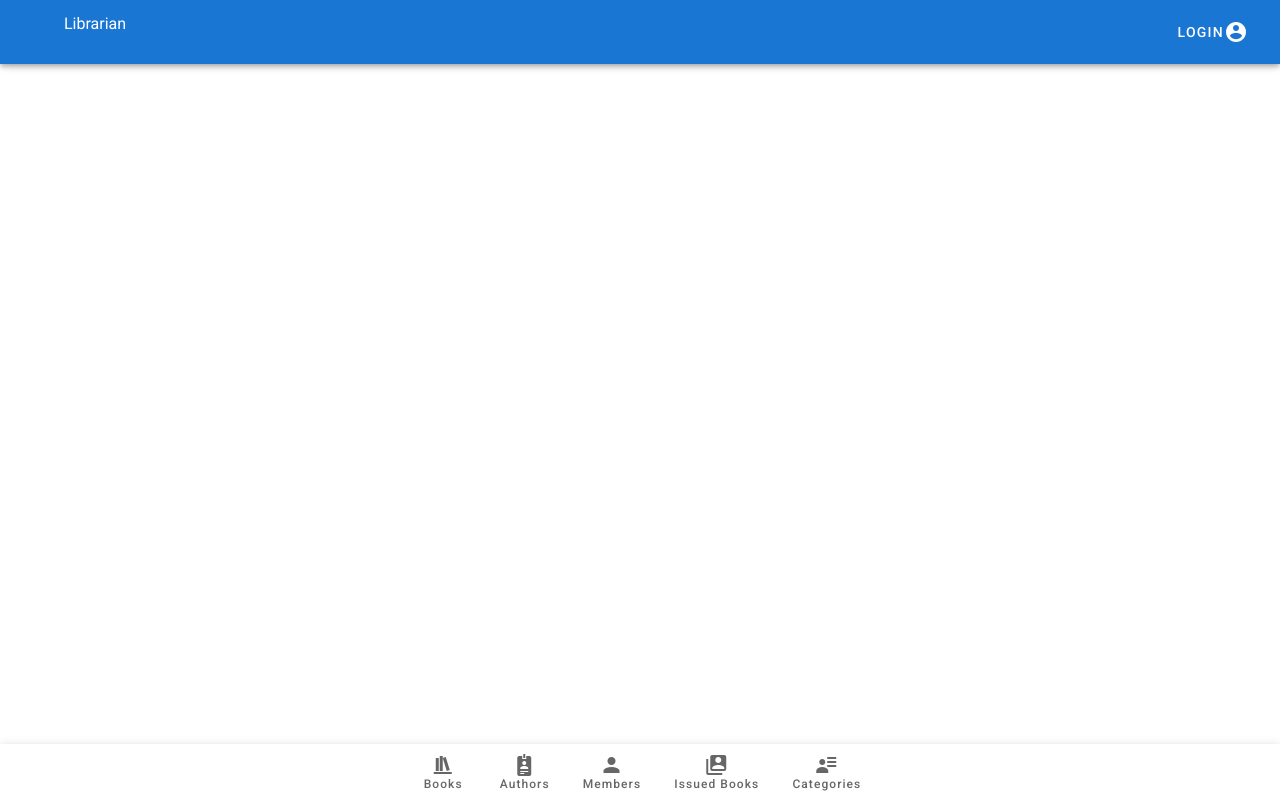
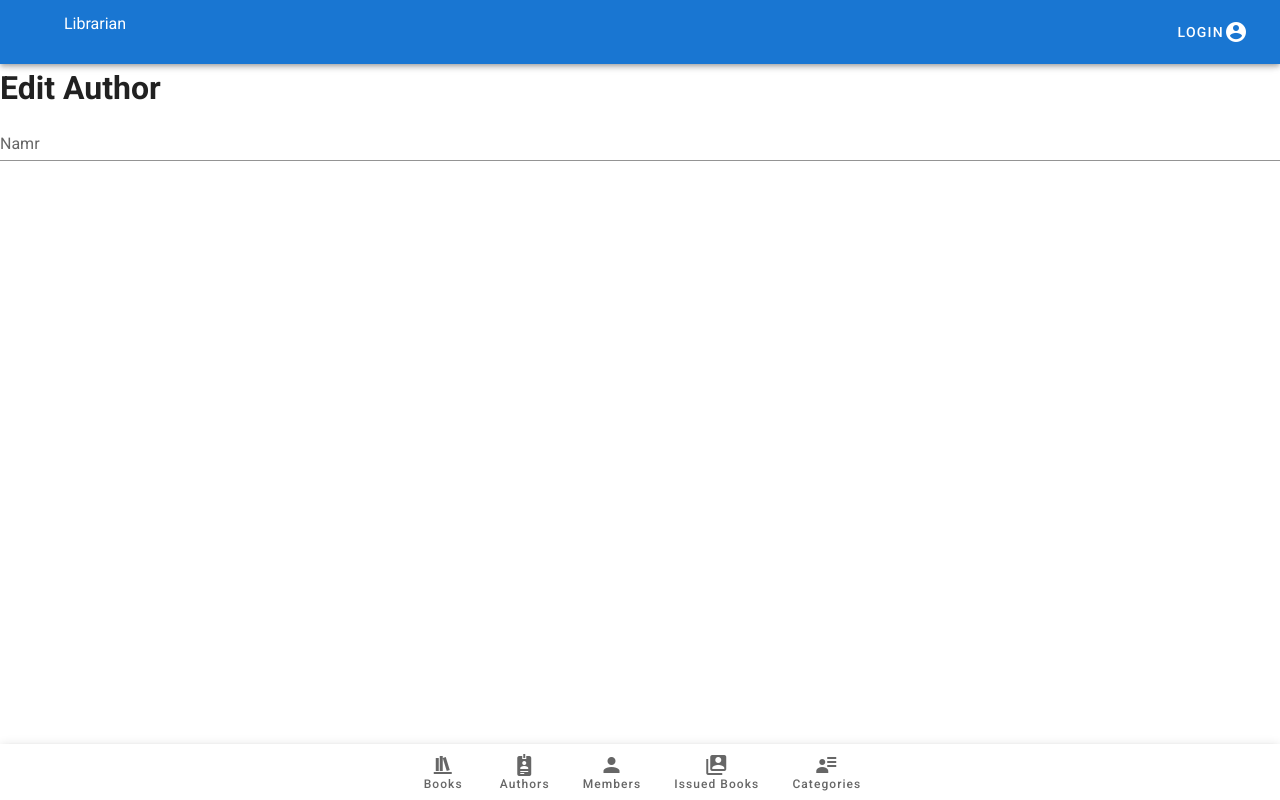
Before and after one commit to AkshanshSourabh/Librarian, a Vue app: page /authors/1 in a window 1280 px wide. Built offline with nearby package versions, Linux system fonts and the light colour scheme; no server answers.

Commit message:
Search & Add/Edit added in authors

```diff
--- a/src/router/index.js
+++ b/src/router/index.js
@@ -64,6 +64,11 @@ const routes = [
     component: () => import('../views/Authors.vue')
   },
   {
+    path: '/authors/:id',
+    nsme: 'authorEdit',
+    component: () => import('../views/AuthorEdit.vue')
+  },
+  {
     path: '/categories',
     name: 'Categories',
     component: () => import('../views/Categories.vue')
--- /dev/null
+++ b/src/views/AuthorEdit.vue
@@ -0,0 +1,30 @@
+<template>
+    <div>
+        <h1>{{ id != 0 ? "Edit Author" : "Add Author" }}</h1>
+       <v-form>
+            <v-text-field label="Namr" v-model="author.name"></v-text-field>
+            <!-- <v-textarea label ="Description" v-model="book.description"></v-textarea> -->
+       </v-form>
+    </div>
+</template>
+
+<script>
+    import AuthorsList from '@/data/books.json'
+    export default {
+        data() {
+            return {
+                id: 0,
+                author: {},
+
+            }
+        },
+        mounted () {
+            this.id = this.$route.params.id;
+            this.authoor = AuthorsList.find(rec => rec._id == this.id)
+        },
+    }
+</script>
+
+<style lang="scss" scoped>
+
+</style>
--- a/src/views/Authors.vue
+++ b/src/views/Authors.vue
@@ -1,6 +1,6 @@
 <template>
 <div>
-    <app-header :title="mytitle"></app-header>
+    <app-header :title="mytitle" @add="$router.push('/authors/0')" @search ="searchInAuthors($event)"></app-header>
     <v-list>
         <v-list-item v-for="(item,i) in authors" :key="i">
 
@@ -16,7 +16,7 @@
                 </template>
                 <v-list>
                     <v-list>
-                            <v-list-item>
+                            <v-list-item @click="$router.push('/authors/' + item._id)">
                                 <v-list-item-title>Edit</v-list-item-title>
                                 <v-icon>mdi-pencil</v-icon>
                             </v-list-item>
@@ -46,6 +46,16 @@ export default {
     },
     components: {
         AppHeader
+    },
+    methods:{
+        searchInAuthors(searchText){
+          if (typeof searchText === "string"){
+            this.authors = AuthorsList.filter(rec => rec.name.toLowerCase().includes(searchText.toLowerCase()))
+          }
+          else{
+            this.authors = AuthorsList
+          }
+        }
     }
 }
 </script>
```
